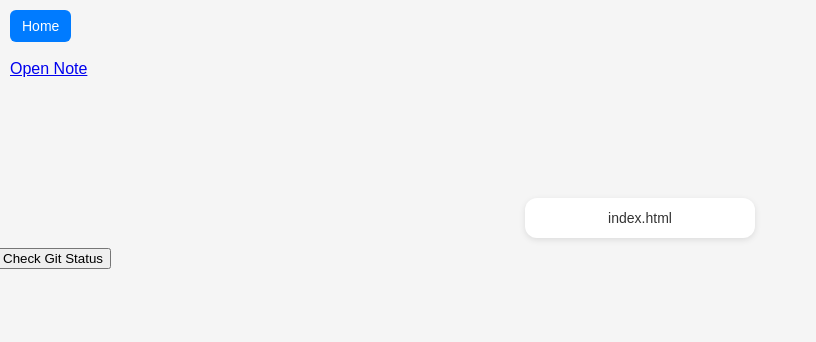
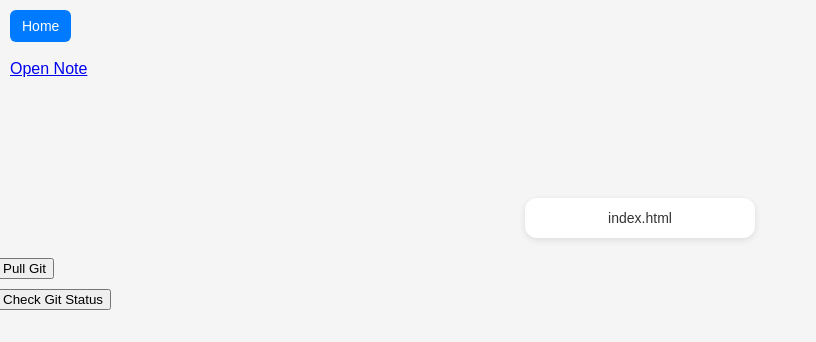
Before and after one commit to vuluc93/test-vercel, a plain HTML site: page test.html in a window 1280 px wide. Shown: the whole page, without its empty margins (0-816 px from the left). Drawn offline with Linux system fonts and the light colour scheme.

Commit message:
add Pull Git

```diff
--- a/test.html
+++ b/test.html
@@ -7,6 +7,9 @@
   <style>
 	.main {
 	  margin-top: 50px;
+	}
+	.main button {
+	  margin-top: 10px;
 	}
 	.status-item {
 	  color: blue;
@@ -27,7 +30,12 @@
   <a href="#" class="note-btn">Open Note</a>
 	<div class="dashboard" id="dashboard">
 	<div class="main">
-		<button onclick="showGitStatus()">Check Git Status</button>
+		<div>
+			<button onclick="pullGit()">Pull Git</button>
+		</div>
+		<div>
+			<button onclick="showGitStatus()">Check Git Status</button>
+		</div>
 		<ul id="status-list"></ul>
 
 		<div id="commit-box" style="display:none; margin-top:10px;">
@@ -39,6 +47,17 @@
   <script src="loadPage.js"></script>
   <script>
 	const repoPath = "E:/Vercel/test";
+
+	async function pullGit() {
+	  const res = await fetch("http://localhost:8080/git/pull/", {
+		method: "POST",
+		headers: { "Content-Type": "application/json" },
+		body: JSON.stringify({ repo: repoPath })
+	  });
+
+	  const text = await res.text();
+	  alert("Git Pull result:\n" + text);
+	}
 
 	async function showGitStatus() {
 	  const res = await fetch("http://localhost:8080/git/status/", {
```
